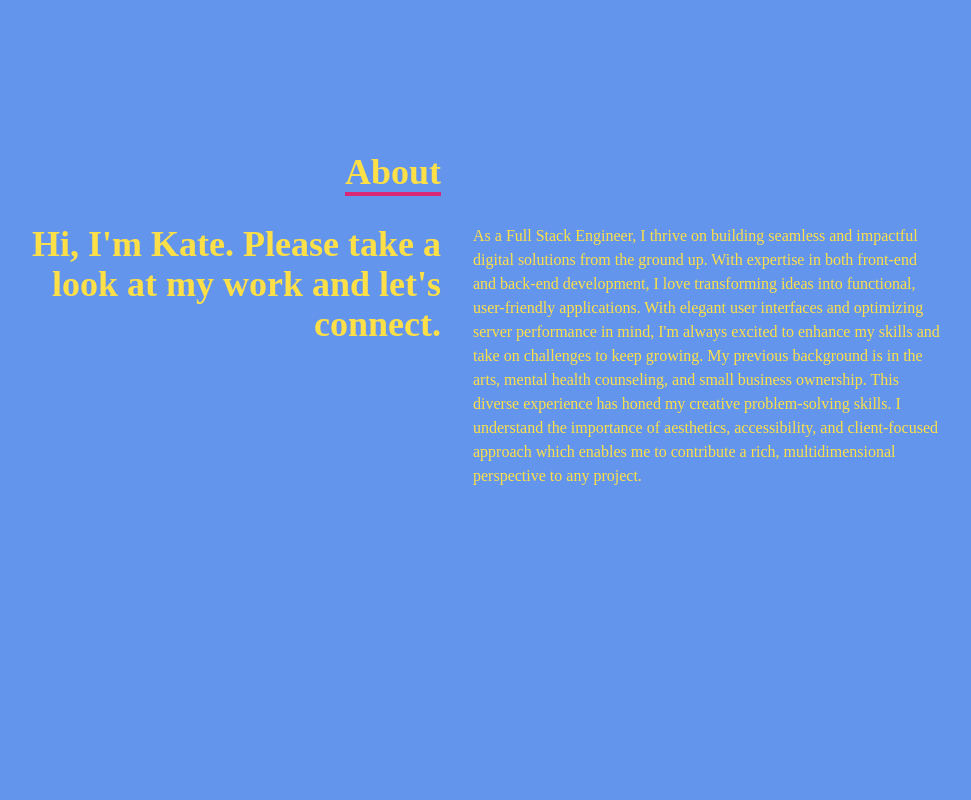
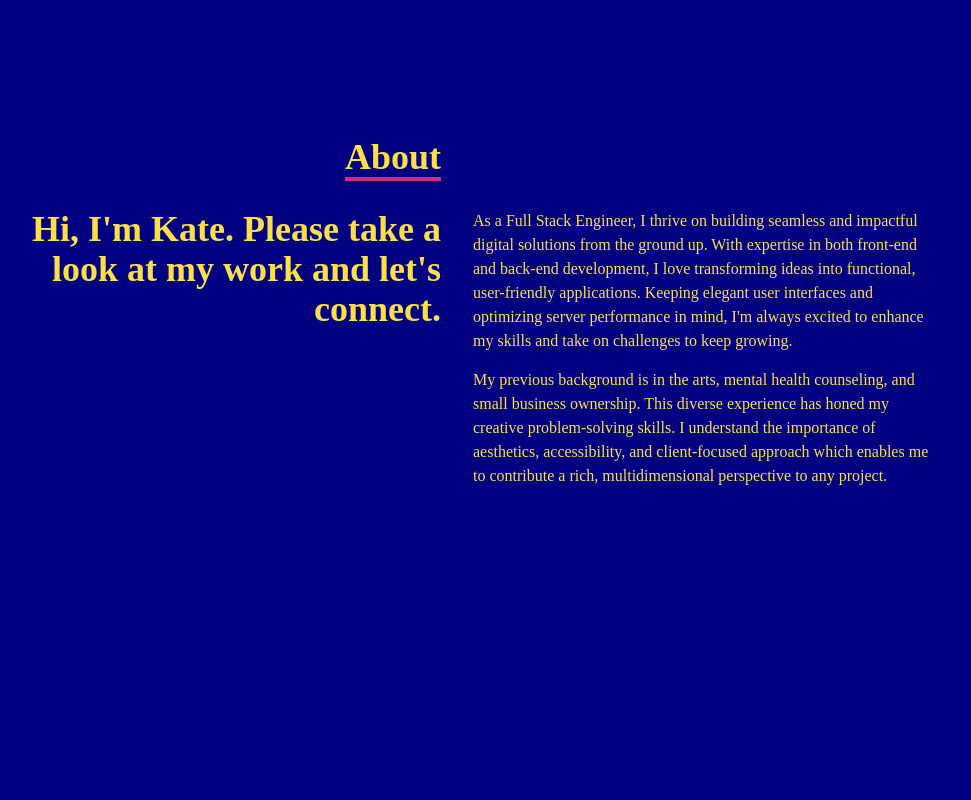
Before and after one commit to Kateattardo/Portfolio, a React (Create React App) app: page / in a window 1280 px wide. Shown: the part 980-1780 px from the top of the page, without its empty margins (183-1154 px from the left). Built offline with nearby package versions, Linux system fonts and the light colour scheme.

Commit message:
color changes

```diff
--- a/public/index.html
+++ b/public/index.html
@@ -2,7 +2,7 @@
 <html lang="en">
   <head>
     <meta charset="utf-8" />
-    <link rel="icon" href="%PUBLIC_URL%/favicon.ico" />
+    <link rel="icon" />
     <meta name="viewport" content="width=device-width, initial-scale=1" />
     <meta name="theme-color" content="#000000" />
     <meta
--- a/src/components/About.jsx
+++ b/src/components/About.jsx
@@ -23,15 +23,19 @@ const About = () => {
                 As a Full Stack Engineer, I thrive on building seamless and
                 impactful digital solutions from the ground up. With expertise
                 in both front-end and back-end development, I love transforming
-                ideas into functional, user-friendly applications. With elegant
-                user interfaces and optimizing server performance in mind, I'm
-                always excited to enhance my skills and take on challenges to
-                keep growing. My previous background is in the arts, mental
-                health counseling, and small business ownership. This diverse
-                experience has honed my creative problem-solving skills. I
-                understand the importance of aesthetics, accessibility, and
-                client-focused approach which enables me to contribute a rich,
-                multidimensional perspective to any project.
+                ideas into functional, user-friendly applications. Keeping
+                elegant user interfaces and optimizing server performance in
+                mind, I'm always excited to enhance my skills and take on
+                challenges to keep growing.
+              </p>
+
+              <p>
+                My previous background is in the arts, mental health counseling,
+                and small business ownership. This diverse experience has honed
+                my creative problem-solving skills. I understand the importance
+                of aesthetics, accessibility, and client-focused approach which
+                enables me to contribute a rich, multidimensional perspective to
+                any project.
               </p>
             </div>
           </div>
--- a/src/index.css
+++ b/src/index.css
@@ -17,6 +17,10 @@
   }
 }
 
+p {
+  margin-bottom: 15px;
+}
+
 .content-div {
   background-repeat: no-repeat;
   background-size: cover;
@@ -32,11 +36,12 @@
   )!important;
 }
 #light {
-  background-color: #6495ed;
+  background-color: navy;
 }
 
 #dark {
-  background-color: navy;
+  background-color: #0a192f;
+
 }
 
 .switch {
@@ -53,7 +58,7 @@
 }
 
 #light .switch label {
-  color: black;
+  color: white;
 }
 
 #dark .switch label {
```
